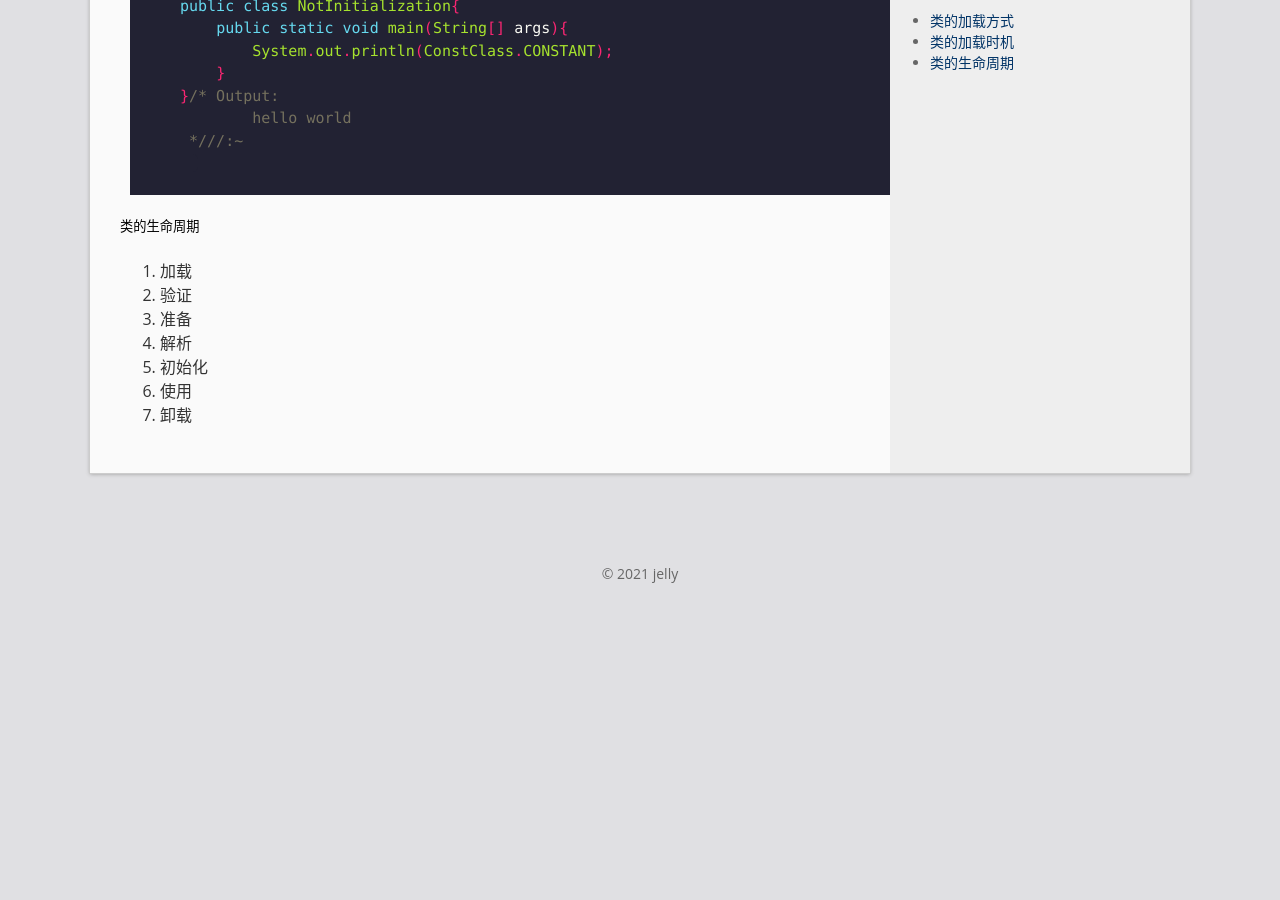
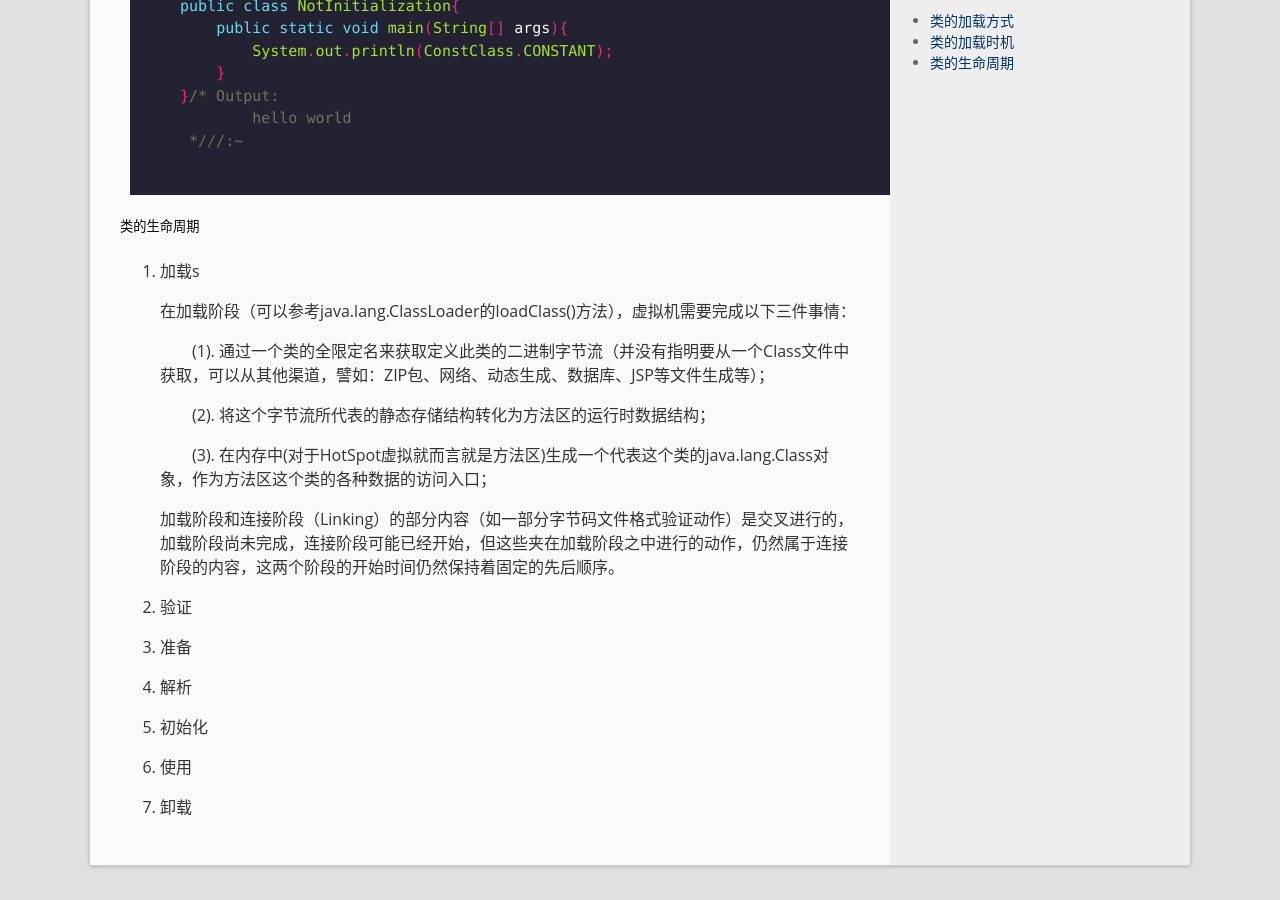
Before and after one commit to jelly-wzj/bigdata, a Jekyll site: the page built from _posts/2021-04-11-jvm之虚拟机类加载机制.md, in a window 1280 px wide and 900 px high, scrolled down 2535 px. Built offline with Jekyll 4.4.1, drawn with Linux system fonts in a browser that asks for light colours; before the commit the page ends 3179 px from its top, so only the background shows below that.

Commit message:
init blog

```diff
--- a/_posts/2021-04-11-jvm之虚拟机类加载机制.md
+++ b/_posts/2021-04-11-jvm之虚拟机类加载机制.md
@@ -120,18 +120,28 @@ java虚拟机是如何加载ＣＬＡＳＳ文件，ＣＬＡＳＳ文件信息
 
 
 
-
-
-
-
-
-
 ##### 类的生命周期
 
-1. 加载
+1. 加载s
+
+   在加载阶段（可以参考java.lang.ClassLoader的loadClass()方法），虚拟机需要完成以下三件事情：
+
+   　　(1). 通过一个类的全限定名来获取定义此类的二进制字节流（并没有指明要从一个Class文件中获取，可以从其他渠道，譬如：ZIP包、网络、动态生成、数据库、JSP等文件生成等）；
+
+   　　(2). 将这个字节流所代表的静态存储结构转化为方法区的运行时数据结构；
+
+   　　(3). 在内存中(对于HotSpot虚拟就而言就是方法区)生成一个代表这个类的java.lang.Class对象，作为方法区这个类的各种数据的访问入口；
+
+   加载阶段和连接阶段（Linking）的部分内容（如一部分字节码文件格式验证动作）是交叉进行的，加载阶段尚未完成，连接阶段可能已经开始，但这些夹在加载阶段之中进行的动作，仍然属于连接阶段的内容，这两个阶段的开始时间仍然保持着固定的先后顺序。
+
 2. 验证
+
 3. 准备
+
 4. 解析
+
 5. 初始化
+
 6. 使用
+
 7. 卸载
```
